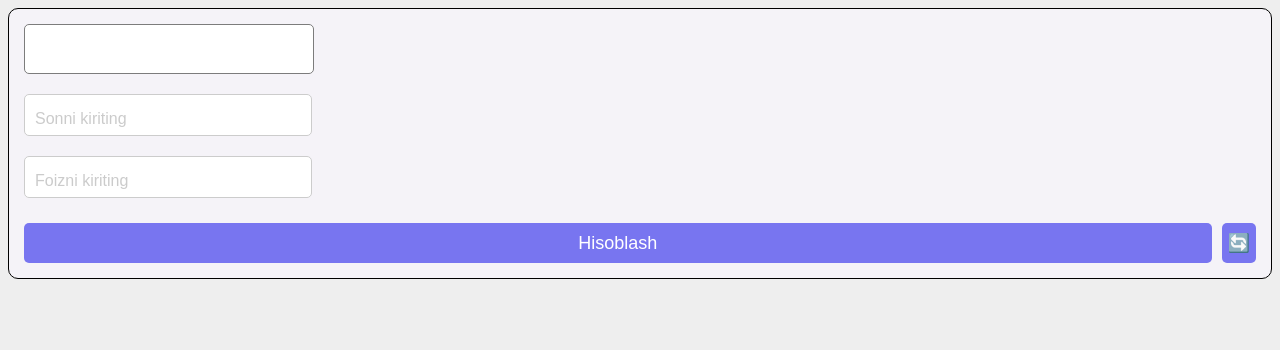
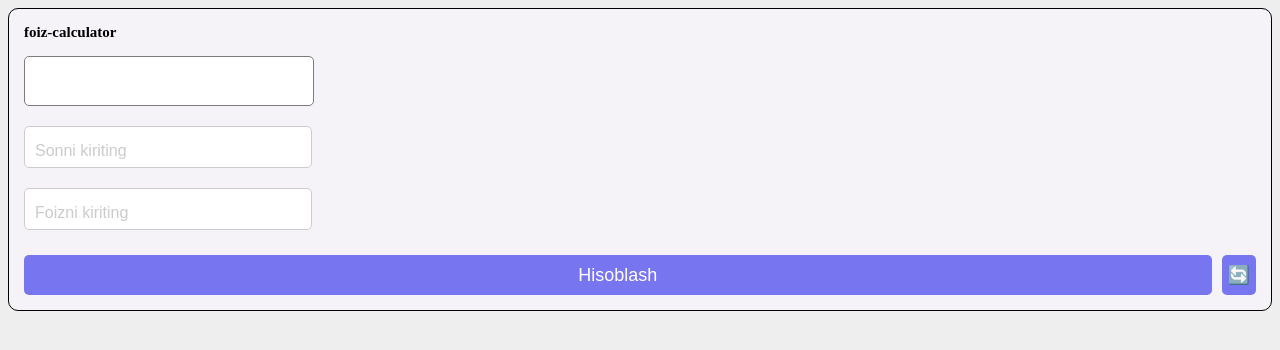
Before and after one commit to luqmonovtohirjon-sketch/Kalkulyator, a plain HTML site: page index.html in a window 1280 px wide. Drawn offline with Linux system fonts and the light colour scheme.

Commit message:
Update index.html

```diff
--- a/index.html
+++ b/index.html
@@ -10,6 +10,7 @@
 <body>
 
 <div class="quti">
+  <h3>foiz-calculator</h3>
   <table id="natija"></table>
 
   <div class="field">
```
